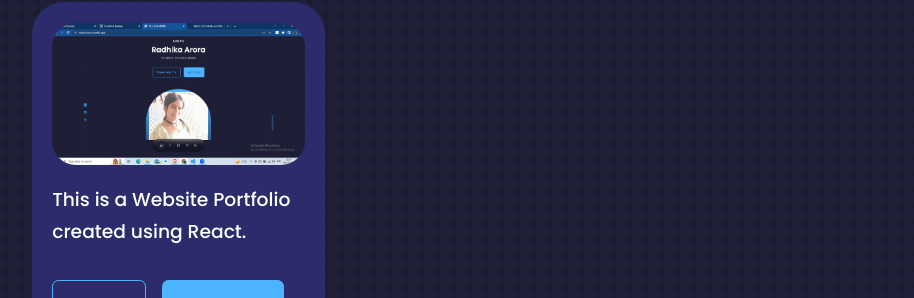
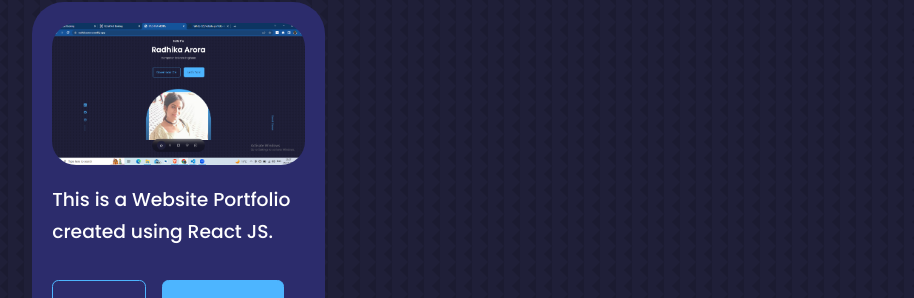
Before and after one commit to radhika-020/website-portfolio-master, a React (Create React App) app: page / in a window 1280 px wide. Shown: the part 2810-3108 px from the top of the page, without its empty margins (128-1042 px from the left). Built offline with nearby package versions, Linux system fonts and the light colour scheme.

Commit message:
projects

```diff
--- a/src/components/portfolio/Portfolio.jsx
+++ b/src/components/portfolio/Portfolio.jsx
@@ -65,7 +65,7 @@ const Portfolio = () => {
             <img src={IMG4 } alt="" />
 
           </div>
-          <h3>This is a Website Portfolio created using React.</h3>
+          <h3>This is a Website Portfolio created using React JS.</h3>
             <div className="portfolio__item-cta">
             <a href="https://github.com/radhika-020/website-portfolio-master" className="btn" target="_blank">Github</a>
             <a href="https://radhikaarora.netlify.app/" className="btn btn-primary"  target="_blank">Live Demo</a>
```
